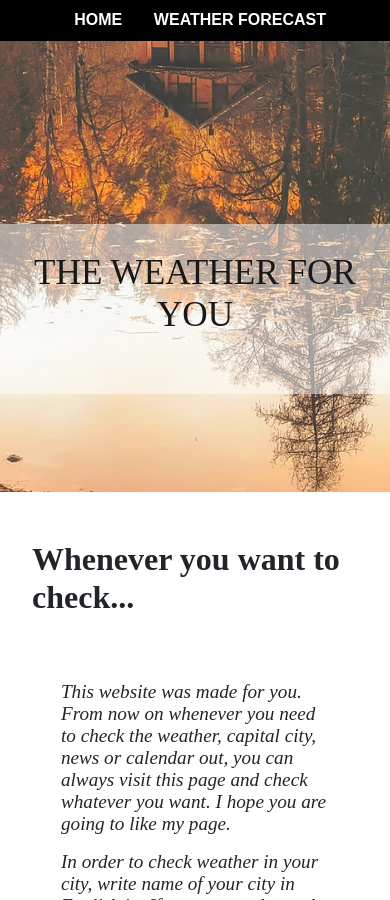
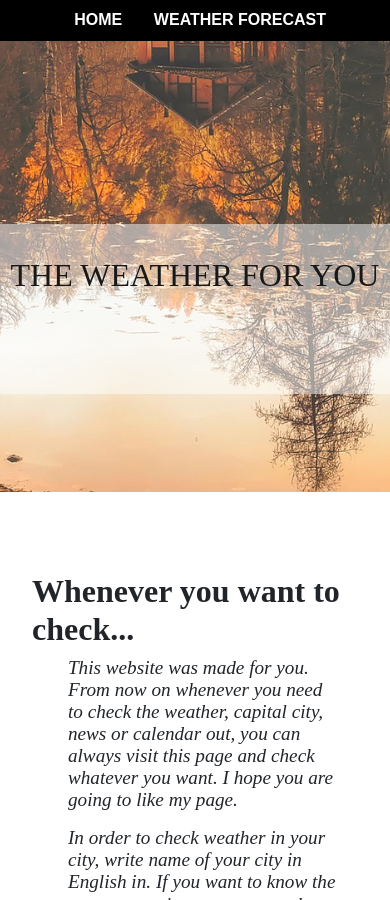
Before and after one commit to monikanaw/CheckOutApp, a Jekyll site: the page built from index.html, in a window 390 px wide and 900 px high, scrolled down 408 px. Built offline with Jekyll 4.4.1, drawn with Linux system fonts in a browser that asks for light colours; nearby versions of some CDN libraries; some web fonts are replaced.

Commit message:
media query

```diff
--- a/css/main.css
+++ b/css/main.css
@@ -70,11 +70,11 @@
   bottom: 10vh;
   z-index: 2;
   font-size: 4.5rem;
-  text-align: center;
   color: #000;
   font-family: "Aclonica";
   text-transform: uppercase;
-  padding-top: 8vh;
+  text-align: center;
+  padding-top: 0.7em;
 }
 
 /*BODY WRITING*/
@@ -82,7 +82,8 @@
  max-width: 85vw;
  display: flex;
  align-items: center;
- margin: 7em auto 0em auto;
+ margin: 7em auto 4em auto;
+ height: auto;
 }
 
 .title-table {
@@ -108,13 +109,18 @@
  height: 10vh;
  background-size: cover;
  padding-bottom: 0;
+ position: relative;
 }
 
 .footer-writing{
  color: #fff;
- text-align: center;
+ white-space: nowrap;
+ overflow: hidden;
  font-weight: bold;
- padding-top: 1.5em;
+ position: absolute;
+ top: 50%;
+ left: 50%;
+ transform: translate(-50%, -50%);
 }
 
 /*form for user*/
@@ -151,7 +157,7 @@
 .weather-description {
  display: flex;
  max-width: 90vw;
- margin: 5em auto;
+ margin: auto;
  justify-content: space-around;
 }
 
@@ -164,7 +170,7 @@
 }
 
 .background-phenomen-weather {
- width: 35vw;
+ width: 100%;
  position: relative;
  margin-top: 4em
 }
@@ -183,7 +189,7 @@
  font-family: "Aclonica";
 }
 
-.phenomen{
+.phenomen {
  position: absolute;
  top: 0px;
  background-color: rgba(0, 0, 0, 0.8);
@@ -212,6 +218,16 @@
  display: flex;
  max-width: 90vw;
  margin: 8em auto 6em auto;
+ justify-content: space-between;
+}
+
+.text-to-forecast {
+  flex: 1;
+}
+
+.images-to-forecat{
+  flex: 0 0 40vw;
+  text-align: center;
 }
 
 .title-to-forcast{
@@ -219,7 +235,10 @@
  font-size: 3em;
  font-weight: bold;
  padding: 0 1em;
- font-family: "Times New Roma"
+ font-family: "Times New Roma";
+ margin-bottom: 1em;
+ max-width: 100%;
+ text-align: center;
 }
 
 .description-to-forecast {
@@ -227,20 +246,17 @@
  font-size: 1em;
  font-family: "Ariel";
  font-style: italic;
+ margin: auto;
+ max-width: 80%;
+ text-align: center;
 }
 
 .images-thermometre {
- width: 40vw;
+ width: 80%;
+ margin: 4em auto auto;
  max-height: 30vh;
 }
 
-.text-to-forcast{
- max-width: 30vw;
-}
-
-.images-to-forecat{
- margin-left: 30px;
-}
 
 /*subpage*/
 .cover-for-checking {
@@ -287,7 +303,7 @@
 }
 
 /*MEDIA QUERIES*/
-@media (max-width: 1200px) {
+/* @media (max-width: 1200px) {
  .body-writing {
     max-width: 80vw;
  }
@@ -297,9 +313,9 @@
  .title-writing {
   font-size: 1.4em;
  }
-}
+} */
 
-@media (max-width: 900px) {
+@media (min-width: 781px) and (max-width: 1300px) and (orientation: portrait) {
 
  .chart-first {
    width: 65vw;
@@ -313,16 +329,19 @@
  .form-control{
    width: 25vw;
  }
+ /*greeting*/
+ .body-image {
+   background-position: center center;
+ }
  .greeting {
-   height: 20%;
    bottom: 10vh;
-   font-size: 3rem;
-   padding-top: 0.7em;
+   font-size: 3.5rem;
+   padding-top: 1em;
  }
  /*BODY WRITING*/
  .body-writing {
    flex-direction: column;
-   margin: 4em 2em 2em 2em;
+   margin: 7em 2em -6em 0em;
  }
 
  .title-table {
@@ -333,22 +352,21 @@
  .title-writing {
   font-size: 1.4em;
  }
- .weather-description {
-   width: 90vw;
-   margin-top: 0em;
+ .row-weather-right{
+  margin: -1em auto 4em auto;
  }
 
  .row-weather-left {
-   margin-right: 0.5em;
-   margin-left: 0.5em;
+  margin: 3em auto 4em auto;
  }
-
  .background-phenomen-weather {
-   width: 45vw;
+   width: 100%;
  }
 
  .background-phenomen-weather img{
-   width: 45vw;
+   width: 40vw;
+   height: 30vh;
+
  }
  .title-phenomen {
    margin: 1em 3em 0.5em 3em;
@@ -363,19 +381,19 @@
 
  .title-to-forcast{
    font-size: 2.2em;
-   padding: 0 0.5em;
  }
 
  .description-to-forecast {
-   padding-left: 0.5em;
+   font-size: 18px;
+   line-height: 1.3;
  }
 
  .images-thermometre {
-   width: 40vw;
+   max-width: 450px;
  }
 }
 
-@media (max-width: 700px) {
+@media (min-width: 451px) and (max-width: 780px) and (orientation: portrait) {
  .chart-first {
    width: 80vw;
    margin: 5vh auto;
@@ -403,28 +421,29 @@
  .greeting {
    height: 20%;
    bottom: 10vh;
-   font-size: 2.2rem;
-   padding-top: 1.2em;
+   font-size: 2.8rem;
+   padding-top: 1.4em;
  }
  /*BODY WRITING*/
  .body-writing {
    flex-direction: column;
-   margin-top: 3em;
+   padding-top: 2em;
+   margin-bottom: 3em;
  }
 
  .title-table {
-   font-size: 2em;
+   font-size: 2.5em;
    margin-bottom: 2em;
  }
 
  .title-writing {
   font-size: 1.2em;
-  padding-left: 1em;
+  padding-left: 3em;
+  flex: 1;
  }
 
  .weather-description {
    flex-direction: column;
-   width: 85vw;
  }
 
  .row-weather-left {
@@ -435,27 +454,27 @@
  }
 
  .background-phenomen-weather {
-   width: 80vw;
+   width: 100%;
  }
 
  .background-phenomen-weather img{
-   width: 80vw;
+   width: 60vw;
+   height: 30vh;
  }
+
  .block-to-forecast {
    flex-direction: column;
+   margin-top: 6em;
  }
 
  .title-to-forcast{
-   font-size: 1.8em;
-   padding: 0 0.5em;
- }
-
- .description-to-forecast {
-   padding-left: 0.5em;
+   font-size: 2.2em;
+   margin-top: 2.2em;
  }
 
  .images-thermometre {
    width: 60vw;
+   padding-top: 2em;
  }
  .nav-bar > li:last-child a {
    padding-right: 0em;
@@ -463,7 +482,7 @@
 }
 
 
-@media (max-width: 450px) {
+@media (max-width: 450px) and (orientation: portrait) {
 /*subpage*/
  .chart-first {
    width: 100vw;
@@ -501,14 +520,14 @@
 
  .greeting {
    height: 20vh;
-   padding-top: 0.8em;
+   padding-top: 1em;
+   font-size: 2em;
  }
-
 
  /*BODY WRITING*/
  .body-writing {
    flex-direction: column;
-   margin: 3em 2em 1em 2em;
+   margin: 5em 2em 1em 2em;
  }
 
  .title-table {
@@ -535,7 +554,7 @@
  }
 
  .background-phenomen-weather {
-   width: 90vw;
+   width: 100%;
  }
 
  .background-phenomen-weather img{
@@ -553,28 +572,23 @@
 
  .block-to-forecast {
    flex-direction: column;
-   margin: 4em auto 6em auto;
+   margin: 2em auto 0em auto;
  }
 
  .title-to-forcast{
    font-size: 1.8em;
-   padding: 0 0.5em;
  }
 
- .description-to-forecast {
-   padding-left: 0.5em;
+ .images-to-forecat {
+   flex: 0 0 90vw;
  }
 
  .images-thermometre {
-   width: 60vw;
- }
-
- .text-to-forcast{
-   max-width: 80vw;
+  width: 90%;
+  margin-top: 2em;
+  margin-bottom: 0em;
  }
 
 .nav-bar > li:last-child a {
   padding-right: 0em;
 }
-
-}
```
Also changed, not shown: 1 other file.
